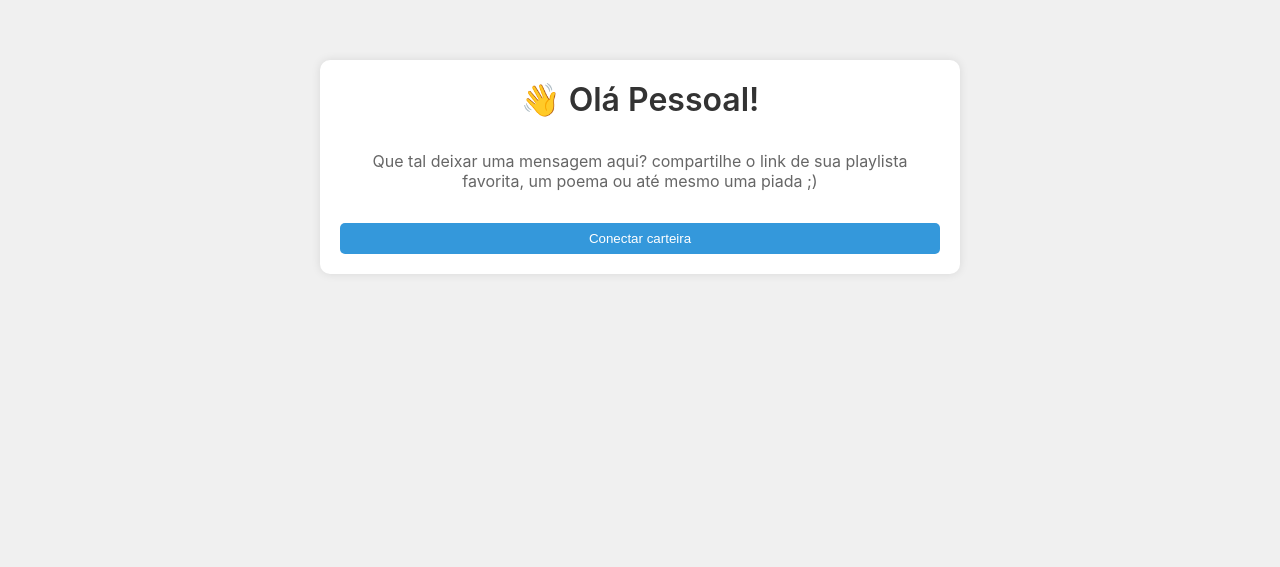
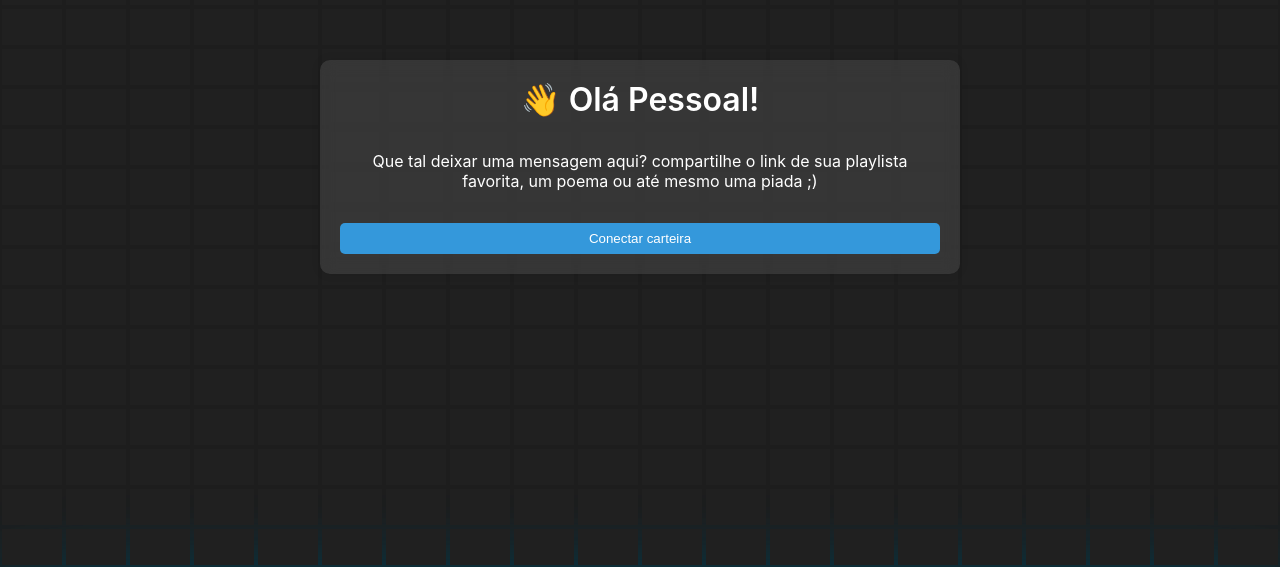
Before and after one commit to w3b3d3v/projeto-tchauzinho, a React (Vite) app: page / in a window 1280 px wide. Shown: the part 233-800 px from the top of the page. Built offline with nearby package versions, Linux system fonts and the light colour scheme.

Commit message:
style: Melhorias no estilo do site

```diff
--- a/src/App.css
+++ b/src/App.css
@@ -5,28 +5,31 @@
   justify-content: center;
   align-items: center;
   min-height: 100vh;
-  background-color: #f0f0f0;
+  background-color: #111e2d;
 }
 
 .dataContainer {
+  z-index: 2;
   display: flex;
   flex-direction: column;
   align-items: center;
   max-width: 600px;
   padding: 20px;
-  background-color: #ffffff;
+  background: rgba(255, 255, 255, 0.1); /* Cor de fundo com opacidade */
+  backdrop-filter: blur(8px); /* Adiciona o efeito de desfoque */
   border-radius: 10px;
   box-shadow: 0 0 10px rgba(0, 0, 0, 0.1);
 }
 
+
 .header {
   font-size: 32px;
   font-weight: 600;
-  color: #333333;
+  color: #fff;
 }
 
 .bio {
-  color: #666666;
+  color: #fff;
   margin-top: 16px;
   text-align: center;
 }
@@ -63,3 +66,63 @@
 .connectWalletButton:hover {
   background-color: #2980b9;
 }
+
+.mensagens {
+  background-color: #3d4364;
+  color: #fff;
+  margin-top: 16px;
+  padding: 8px;
+}
+
+.mensagens .destacado {
+  margin: 5px;
+  font-weight: bold; /* Pode ser usado para destacar a mensagem */
+}
+
+.bgAnimation {
+  position: absolute;
+  top: 0;
+  left: 0;
+  width: 100%;
+  height: 100vh;
+  display: grid;
+  grid-template-columns: repeat(20, 1fr);
+  grid-template-rows: repeat(20, 1fr);
+  background: #1d1d1d;
+  filter: saturate(2);
+  overflow: hidden;
+}
+
+.colorBox {
+  z-index: 2;
+  filter: brightness(1.1);
+  transition: 2s ease;
+  position: relative;
+  margin: 2px;
+  background: #1d1d1d;
+}
+
+.colorBox:hover {
+  background: #00bfff;
+  transition-duration: 0s;
+}
+
+.backgroundAmim {
+  position: absolute;
+  top: 0;
+  left: 0;
+  width: 100%;
+  height: 40px;
+  background: #00bfff;
+  filter: blur(60px);
+  animation: animBack 6s linear infinite;
+}
+
+@keyframes animBack {
+  0% {
+    top: -60px;
+  }
+  100% {
+    top: 120%;
+  }
+}
--- a/src/App.jsx
+++ b/src/App.jsx
@@ -128,7 +128,7 @@ export default function App() {
         const wavePortalContract = new ethers.Contract(contractAddress, contractABI, signer);
 
         let count = await wavePortalContract.getTotalWaves();
-        console.log("Recuperado o número de tchauzinhos...", count.toNumber());
+        console.log("Recuperado o número de mensagens...", count.toNumber());
 
         const waveTxn = await wavePortalContract.wave(userMessage, { gasLimit: 300000 });
         console.log("Minerando...", waveTxn.hash);
@@ -137,7 +137,7 @@ export default function App() {
         console.log("Minerado -- ", waveTxn.hash);
 
         count = await wavePortalContract.getTotalWaves();
-        console.log("Total de tchauzinhos recuperado...", count.toNumber());
+        console.log("Total de mensagens recuperadas...", count.toNumber());
 
         // Atualiza as mensagens após enviar com sucesso
         getAllWaves();
@@ -152,6 +152,19 @@ export default function App() {
     }
   }
 
+
+    useEffect(() => {
+      const bgAnimation = document.getElementById('bgAnimation');
+
+      const numberOfColorBoxes = 400;
+
+      for (let i = 0; i < numberOfColorBoxes; i++) {
+        const colorBox = document.createElement('div');
+        colorBox.classList.add('colorBox');
+        bgAnimation.append(colorBox);
+      }
+    }, []);
+
   return (
     <div className="mainContainer">
       <div className="dataContainer">
@@ -162,7 +175,7 @@ export default function App() {
           <p>Que tal deixar uma mensagem aqui? compartilhe o link de sua playlista favorita, um poema ou até mesmo uma piada ;)</p>
           {currentAccount && (
             <>
-      Conecte sua carteira Ethereum wallet e me manda um tchauzinho!
+              <p>Conecte sua carteira Ethereum wallet e me manda uma mensagen!</p>
               <div className="buttonContainer">
                 <input
                   className="messageInput"
@@ -172,11 +185,11 @@ export default function App() {
                   onChange={(e) => setUserMessage(e.target.value)}
                 />
                 <button className="waveButton" onClick={wave}>
-          Mandar Tchauzinho 🌟
+                Enviar sua mensagen
                 </button>
 
                 <button className="waveButton" onClick={getAllWaves}>
-          Atualizar Mensagens
+                  Atualizar mensagens
                 </button>
               </div>
             </>
@@ -188,10 +201,10 @@ export default function App() {
             )}
         </div>
         {allWaves.map((wave, index) => (
-          <div key={index} style={{ backgroundColor: "OldLace", marginTop: "16px", padding: "8px" }}>
+          <div key={index} className="mensagens" >
             <div>Endereço: {wave.address}</div>
             <div>Data/Horário: {wave.timestamp.toString()}</div>
-            <div>Mensagem: {wave.message}</div>
+            <div className="destacado">Mensagem: {wave.message}</div>
           </div>
         ))}
         {showDeterminationMessage && (
@@ -200,6 +213,10 @@ export default function App() {
           </div>
         )}
       </div>
+      <div id="bgAnimation" className="bgAnimation">
+        {/* Este elemento irá conter as animações de fundo */}
+        <div className="backgroundAmim"></div>
+      </div>
     </div>
   );
 }
```
Lines whose indentation alone changed are shown as unchanged.
